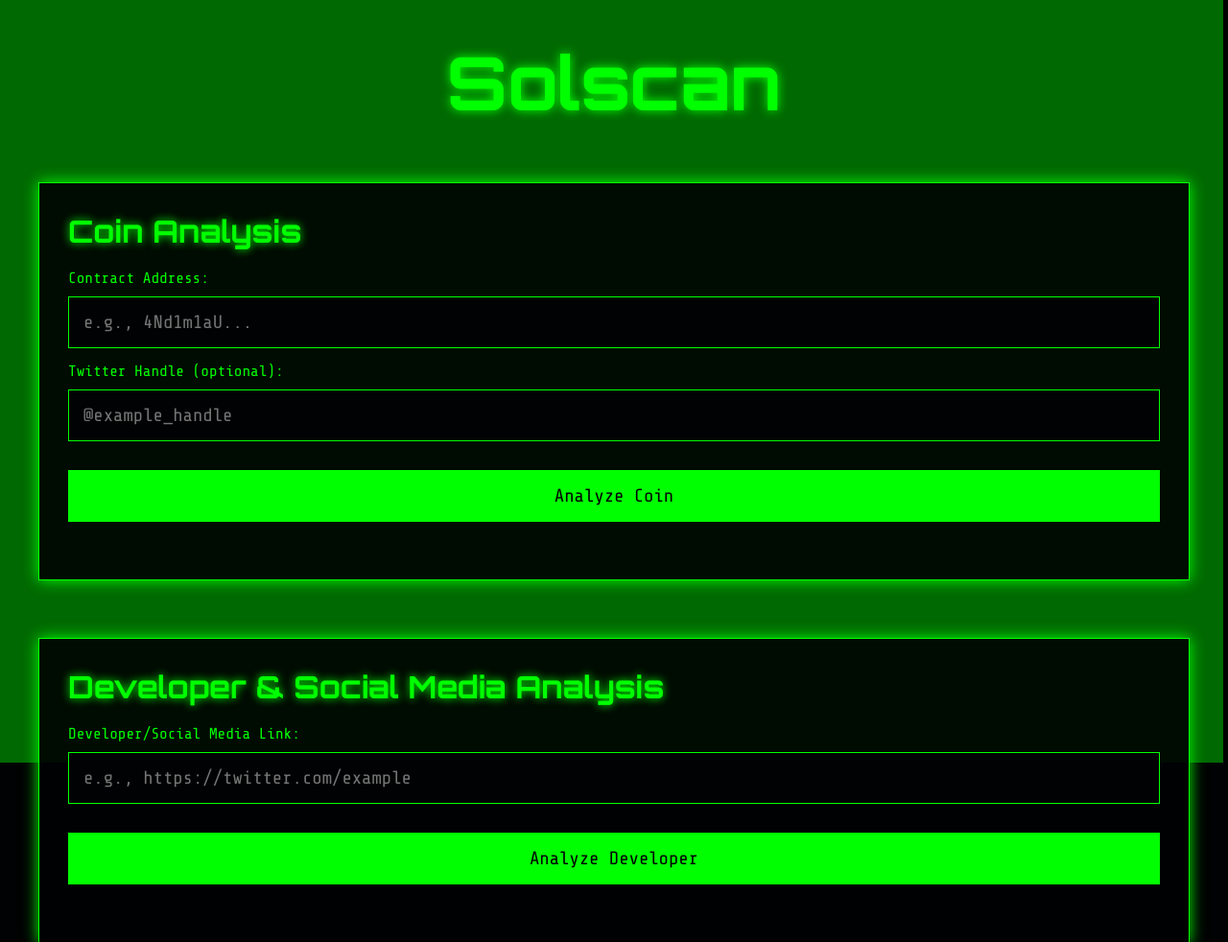
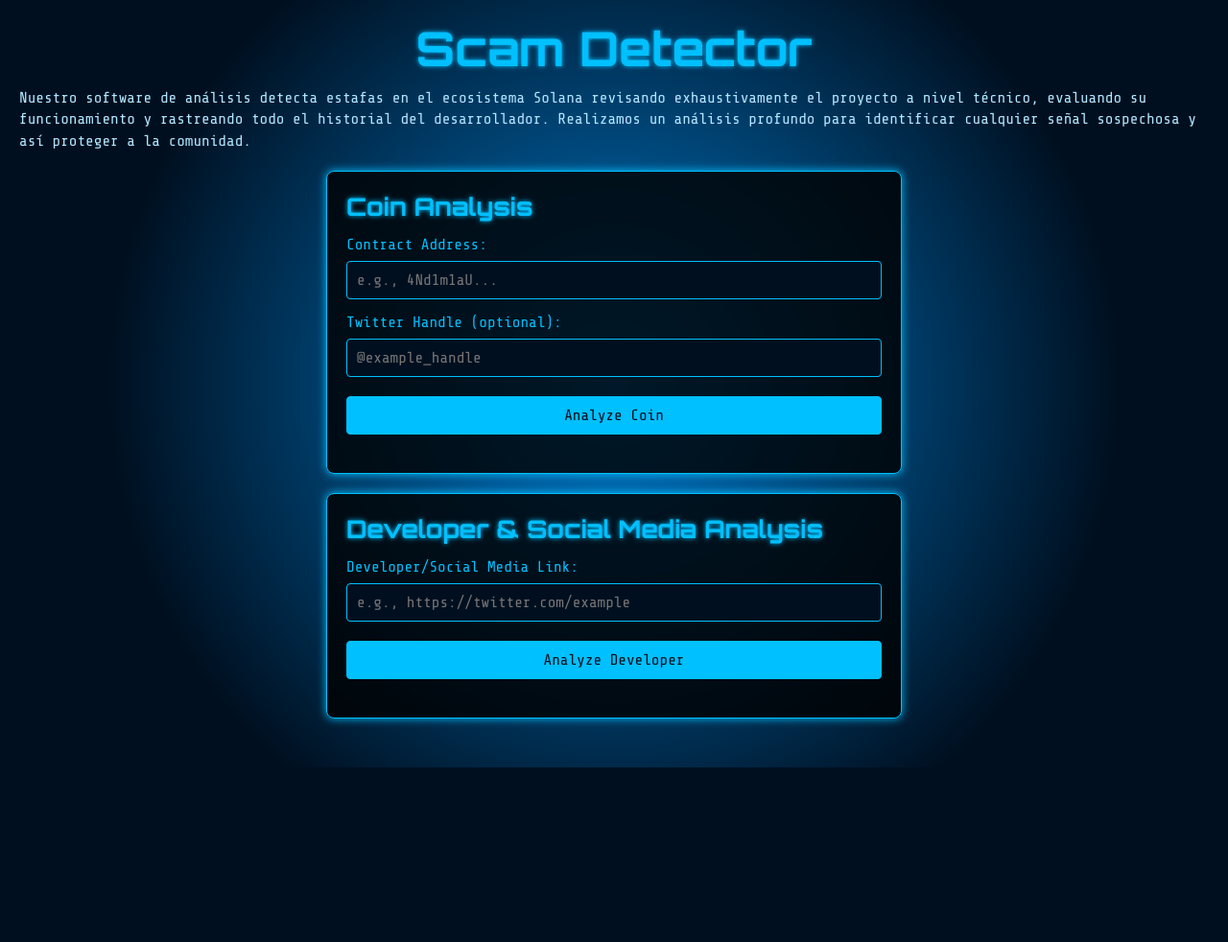
Before and after one commit to c76224892/solscan, a plain HTML site: page index.html in a window 1280 px wide. Shown: the top 982 px of the page at 96% size. After the commit the page ends 800 px from the top, so only its background shows below. Drawn offline with nearby package versions, Linux system fonts and the light colour scheme.

Commit message:
Update index.html

```diff
--- a/index.html
+++ b/index.html
@@ -3,25 +3,29 @@
 <head>
   <meta charset="UTF-8" />
   <meta name="viewport" content="width=device-width, initial-scale=1" />
-  <title>Solscan</title> <!-- Changed title to Solscan -->
+  <title>Scam Detector</title> <!-- Changed title to Scam Detector -->
   <style>
     /* Import Fonts */
     @import url('https://fonts.googleapis.com/css2?family=Share+Tech+Mono&display=swap');
     @import url('https://fonts.googleapis.com/css2?family=Orbitron:wght@400;700&display=swap');
 
     /* Reset and Base Styles */
-    * { margin: 0; padding: 0; box-sizing: border-box; }
+    * {
+      margin: 0;
+      padding: 0;
+      box-sizing: border-box;
+    }
     body {
       font-family: 'Share Tech Mono', monospace;
-      background: #010203; /* Darker background for hacker theme */
-      color: #00FF00; /* Neon green text for hacker look */
+      background: #000F1F; /* Darker background with a bluish tint */
+      color: #00C0FF; /* Blue text color */
       position: relative;
-      padding: 40px; /* Increased padding for more space around content */
-      overflow-y: scroll; /* Enable vertical scrolling */
-      min-height: 100vh; /* Ensure the body takes up the full height of the screen */
+      padding: 20px; /* Smaller padding */
+      overflow-y: scroll;
+      min-height: 100vh;
     }
 
-    /* Glitch and Fade Animation Background */
+    /* Animation Background */
     #animationBackground {
       position: fixed;
       top: 0;
@@ -29,113 +33,146 @@
       width: 100%;
       height: 100%;
       z-index: -3;
-      background: #010203;
+      background: radial-gradient(circle at center, #003F5C, #000F1F 70%);
       overflow: hidden;
-      animation: glitchEffect 2s infinite, pulseEffect 3s ease-in-out infinite;
+      animation: solanaMeta 4s ease-in-out infinite alternate;
     }
 
-    @keyframes glitchEffect {
-      0% { transform: translate(0, 0); opacity: 0.7; }
-      50% { transform: translate(-5px, -5px); opacity: 1; }
-      100% { transform: translate(5px, 5px); opacity: 0.7; }
-    }
-
-    @keyframes pulseEffect {
-      0% { background-color: rgba(0, 255, 0, 0.1); }
-      50% { background-color: rgba(0, 255, 0, 0.5); }
-      100% { background-color: rgba(0, 255, 0, 0.1); }
+    /* Example animation: subtle shifting radial gradient */
+    @keyframes solanaMeta {
+      0% {
+        background: radial-gradient(circle at center, #003F5C, #000F1F 70%);
+      }
+      100% {
+        background: radial-gradient(circle at center, #007ACC, #000F1F 70%);
+      }
     }
 
     /* Container Styling */
     .section-container {
-      background: rgba(1, 2, 3, 0.9);
-      border: 1px solid #00FF00;
-      padding: 30px; /* Increased padding for more space within the sections */
-      margin-bottom: 60px; /* Increased margin between sections */
-      box-shadow: 0 0 15px #00FF00; /* Larger shadow for more emphasis */
+      background: rgba(0, 0, 0, 0.8);
+      border: 1px solid #00C0FF;
+      padding: 20px; /* Reduced padding */
+      margin: 20px auto; /* Center and spacing from top/bottom */
+      max-width: 600px;  /* Restrict width so it doesn’t occupy too much screen */
+      box-shadow: 0 0 10px #00C0FF;
       position: relative;
       z-index: 1;
+      border-radius: 8px; /* Slight rounding for a cleaner look */
     }
 
     h1, h2 {
       font-family: 'Orbitron', sans-serif;
-      color: #00FF00;
-      text-shadow: 0 0 10px #00FF00;
-      margin-bottom: 30px; /* Increased bottom margin for more space between title and content */
+      color: #00C0FF;
+      text-shadow: 0 0 5px #00C0FF;
+      margin-bottom: 20px;
     }
 
     h1 {
-      font-size: 4.5rem; /* Slightly larger title */
+      font-size: 3rem;
       text-align: center;
-      margin-bottom: 60px;
+      margin-bottom: 10px;
       animation: titlePulse 2s infinite alternate;
     }
 
     @keyframes titlePulse {
-      0% { transform: scale(1); }
-      100% { transform: scale(1.08); }
+      0%   { transform: scale(1); }
+      100% { transform: scale(1.03); }
     }
 
     h2 {
-      font-size: 2rem;
-      margin-bottom: 20px; /* Added bottom margin for more space */
+      font-size: 1.6rem;
+      margin-bottom: 10px;
+    }
+
+    /* Intro/Explanation Text */
+    .explanation {
+      font-size: 1rem;
+      line-height: 1.4;
+      margin-bottom: 20px;
+      color: #B0E6FF;
     }
 
     /* Form Elements */
-    form, #fakeMetrics, #resolution, #devResolution {
-      margin-bottom: 30px; /* Increased margin below forms */
+    form,
+    #fakeMetrics,
+    #resolution,
+    #devResolution {
+      margin-bottom: 20px;
     }
+
     label {
       display: block;
-      margin-top: 15px; /* More margin above the label */
-      color: #00FF00;
+      margin-top: 15px;
+      color: #00C0FF;
     }
-    input, button {
+
+    input,
+    button {
       width: 100%;
-      padding: 15px; /* More padding for inputs and buttons */
-      margin-top: 10px; /* Slightly more space between inputs and buttons */
-      border: 1px solid #00FF00;
-      background: #010203;
-      color: #00FF00;
+      padding: 10px;
+      margin-top: 8px;
+      border: 1px solid #00C0FF;
+      background: #000F1F;
+      color: #00C0FF;
       font-family: inherit;
-      font-size: 1.2rem; /* Larger font size for better readability */
+      font-size: 1rem;
+      border-radius: 4px;
     }
-    input:focus, button:focus { outline: none; }
+
+    input:focus,
+    button:focus {
+      outline: none;
+    }
+
     button {
       cursor: pointer;
-      margin-top: 30px; /* More space before the button */
-      background: #00FF00;
-      color: #010203;
+      margin-top: 20px;
+      background: #00C0FF;
+      color: #000F1F;
       transition: background 0.3s;
     }
-    button:hover { background: #00CC00; }
 
-    .statistic { margin: 10px 0; /* Increased margin between stats */ }
-    .statistic div { display: inline-block; }
-    .flicker { animation: flickerText 0.2s infinite; }
+    button:hover {
+      background: #0089cc;
+    }
+
+    /* Statistics / Fake Metrics */
+    .statistic {
+      margin: 10px 0;
+    }
+    .statistic div {
+      display: inline-block;
+    }
+    .flicker {
+      animation: flickerText 0.2s infinite;
+    }
     @keyframes flickerText {
-      0% { opacity: 1; }
-      50% { opacity: 0.3; }
+      0%   { opacity: 1; }
+      50%  { opacity: 0.3; }
       100% { opacity: 1; }
     }
 
-    .success, .warning {
+    /* Success & Warning */
+    .success,
+    .warning {
       font-weight: bold;
-      text-shadow: 0 0 10px #00FF00;
+      text-shadow: 0 0 5px #00C0FF;
       animation: glow 1s ease-in-out infinite alternate;
-      padding: 10px; /* More padding for the status boxes */
+      padding: 10px;
       border-radius: 6px;
+      margin-top: 10px;
     }
     .success {
-      background-color: #006600;
+      background-color: #004A66;
     }
     .warning {
-      background-color: #FF0000;
+      background-color: #FF0033;
     }
 
     @keyframes glow {
       from { text-shadow: 0 0 5px; }
-      to { text-shadow: 0 0 20px; }
+      to   { text-shadow: 0 0 20px; }
     }
 
     /* Fade-in effect */
@@ -148,24 +185,48 @@
     }
 
     /* Hidden class */
-    .hidden { display: none; }
+    .hidden {
+      display: none;
+    }
   </style>
 </head>
 <body>
   <div id="animationBackground"></div>
-  <h1>Solscan</h1> <!-- Changed title to Solscan -->
+  <h1>Scam Detector</h1>
+
+  <!-- Short Explanation -->
+  <div class="explanation">
+    Nuestro software de análisis detecta estafas en el ecosistema Solana revisando exhaustivamente el proyecto a nivel técnico,
+    evaluando su funcionamiento y rastreando todo el historial del desarrollador. Realizamos un análisis profundo para identificar
+    cualquier señal sospechosa y así proteger a la comunidad.
+  </div>
 
   <!-- Coin Analysis Section -->
   <div class="section-container" id="coinAnalysisSection">
     <h2>Coin Analysis</h2>
     <form id="coinAnalyzeForm">
       <label for="contractAddress">Contract Address:</label>
-      <input type="text" id="contractAddress" name="contractAddress" placeholder="e.g., 4Nd1m1aU..." required maxlength="100" />
+      <input
+        type="text"
+        id="contractAddress"
+        name="contractAddress"
+        placeholder="e.g., 4Nd1m1aU..."
+        required
+        maxlength="100"
+      />
       <label for="twitterHandle">Twitter Handle (optional):</label>
-      <input type="text" id="twitterHandle" name="twitterHandle" placeholder="@example_handle" maxlength="100" />
+      <input
+        type="text"
+        id="twitterHandle"
+        name="twitterHandle"
+        placeholder="@example_handle"
+        maxlength="100"
+      />
       <button type="submit">Analyze Coin</button>
     </form>
-    <div id="coinLoading" class="hidden"><p>🔍 Analyzing coin...</p></div>
+    <div id="coinLoading" class="hidden">
+      <p>🔍 Analyzing coin...</p>
+    </div>
     <div id="coinAnalysisResults" class="hidden">
       <h2>Analysis Results</h2>
       <div id="fakeMetrics">
@@ -180,10 +241,19 @@
     <h2>Developer & Social Media Analysis</h2>
     <form id="devAnalyzeForm">
       <label for="socialLink">Developer/Social Media Link:</label>
-      <input type="text" id="socialLink" name="socialLink" placeholder="e.g., https://twitter.com/example" required maxlength="200" />
+      <input
+        type="text"
+        id="socialLink"
+        name="socialLink"
+        placeholder="e.g., https://twitter.com/example"
+        required
+        maxlength="200"
+      />
       <button type="submit">Analyze Developer</button>
     </form>
-    <div id="devLoading" class="hidden"><p>🔍 Analyzing developer...</p></div>
+    <div id="devLoading" class="hidden">
+      <p>🔍 Analyzing developer...</p>
+    </div>
     <div id="devAnalysisResults" class="hidden">
       <h2>Developer Analysis Results</h2>
       <div id="devResolution"></div>
@@ -191,7 +261,8 @@
   </div>
 
   <script>
-    // Handle Coin and Developer Analysis (Same as the original code logic for form submission)
+    // Handle Coin and Developer Analysis (same logic as original)
+    // Add your JS code or placeholders here if needed
   </script>
 </body>
 </html>
```
